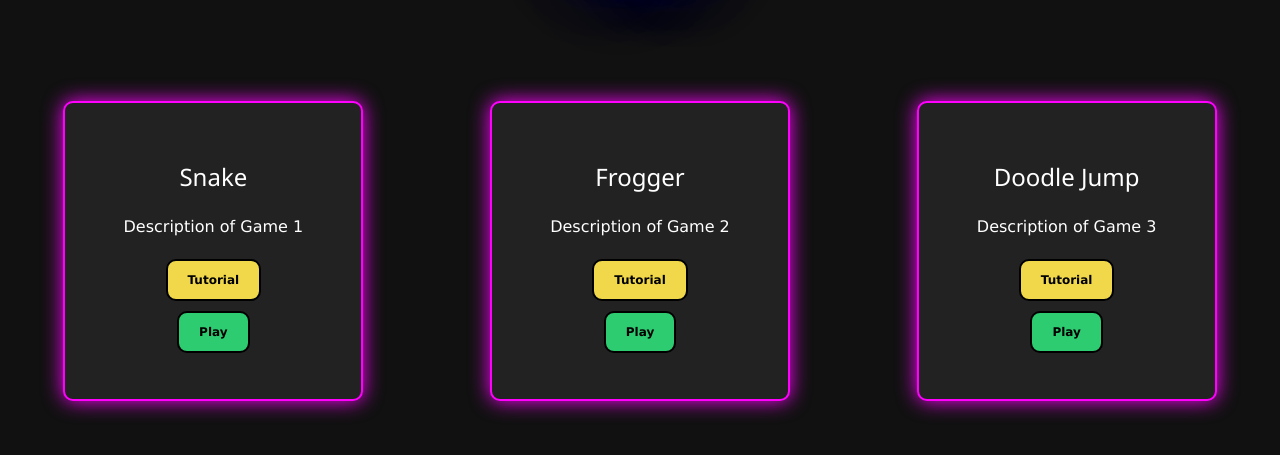
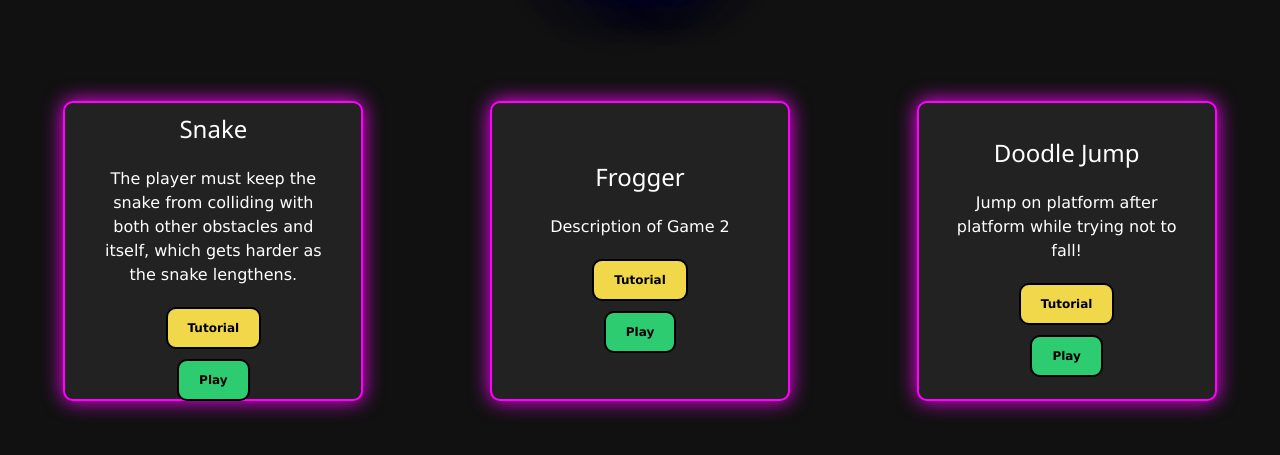
Before and after one commit to maxzinzi/FinalProjectCS325, a plain HTML site: page index.html in a window 1280 px wide. Shown: the part 151-606 px from the top of the page. Drawn offline with nearby package versions, Linux system fonts and the light colour scheme.

Commit message:
Update index.html

```diff
--- a/index.html
+++ b/index.html
@@ -22,7 +22,7 @@
 		<div class="container">
 			<div class="box">
 				<h2>Snake</h2>
-				<p>Description of Game 1</p>
+				<p>The player must keep the snake from colliding with both other obstacles and itself, which gets harder as the snake lengthens.</p>
 				<p>
 					<button id="snake-tutorial" class="arcade-btn">Tutorial</button>
 				</p>
@@ -59,7 +59,7 @@
 
 			<div class="box">
 				<h2>Doodle Jump</h2>
-				<p>Description of Game 3</p>
+				<p>Jump on platform after platform while trying not to fall!</p>
 				<p>
 					<button id="doodle-tutorial" class="arcade-btn">Tutorial</button>
 				</p>
```
